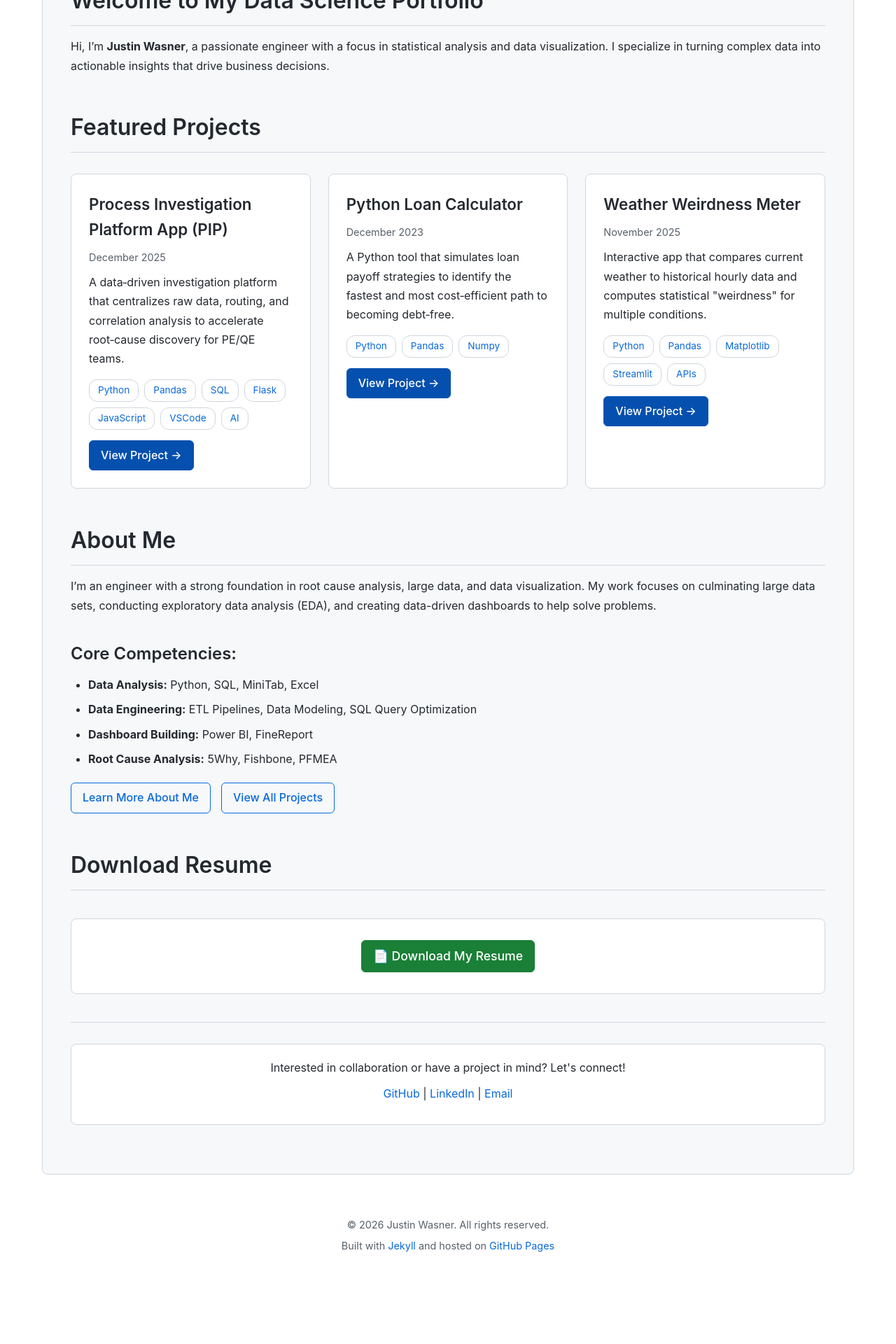
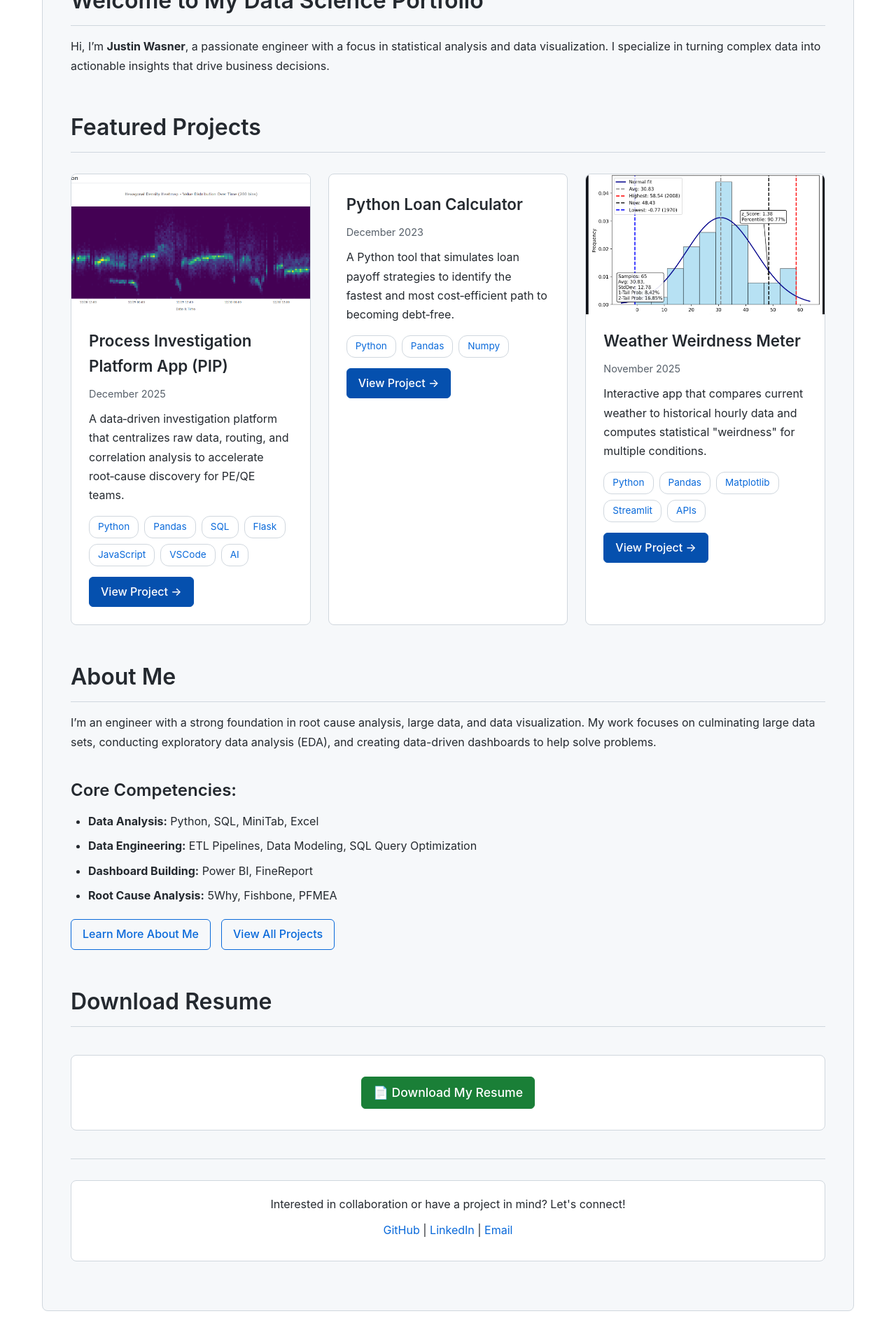
Before and after one commit to jdwasner/jdwasner.github.io, a Jekyll site: the page built from index.md, in a window 1280 px wide. Shown: the part 598-2518 px from the top of the page at 70% size. Built offline with Jekyll 4.4.1, drawn with Linux system fonts in a browser that asks for light colours; before the commit the page ends 2445 px from its top, so only the background shows below that.

Commit message:
Added featured image to project card in home page

```diff
--- a/assets/css/style.scss
+++ b/assets/css/style.scss
@@ -229,6 +229,24 @@ a:hover {
     box-shadow: 0 10px 25px rgba(0, 0, 0, 0.3);
     border-color: var(--accent-primary);
     background-color: var(--card-hover);
+}
+
+.project-card-image {
+    margin: -25px -25px 20px -25px;
+    border-radius: 8px 8px 0 0;
+    overflow: hidden;
+}
+
+.project-card-image img {
+    width: 100%;
+    height: 200px;
+    object-fit: cover;
+    display: block;
+    transition: transform 0.3s ease;
+}
+
+.project-card:hover .project-card-image img {
+    transform: scale(1.05);
 }
 
 .project-card h3 {
--- a/index.md
+++ b/index.md
@@ -13,6 +13,13 @@ Hi, I'm **Justin Wasner**, a passionate engineer with a focus in statistical ana
   {% assign featured_projects = site.projects | where: "featured", true | sort: 'featured_order' %}
   {% for project in featured_projects %}
   <div class="project-card">
+    {% if project.featured_image %}
+    <div class="project-card-image">
+      <a href="{{ project.url | relative_url }}">
+        <img src="{{ project.featured_image | relative_url }}" alt="{{ project.title }}">
+      </a>
+    </div>
+    {% endif %}
     <h3><a href="{{ project.url | relative_url }}">{{ project.title }}</a></h3>
     <p class="project-date">{{ project.date | date: "%B %Y" }}</p>
     <p>{{ project.description }}</p>
```
Also changed, not shown: _projects/Weather_Weirdness_Meter.md (+0 -2 lines).
